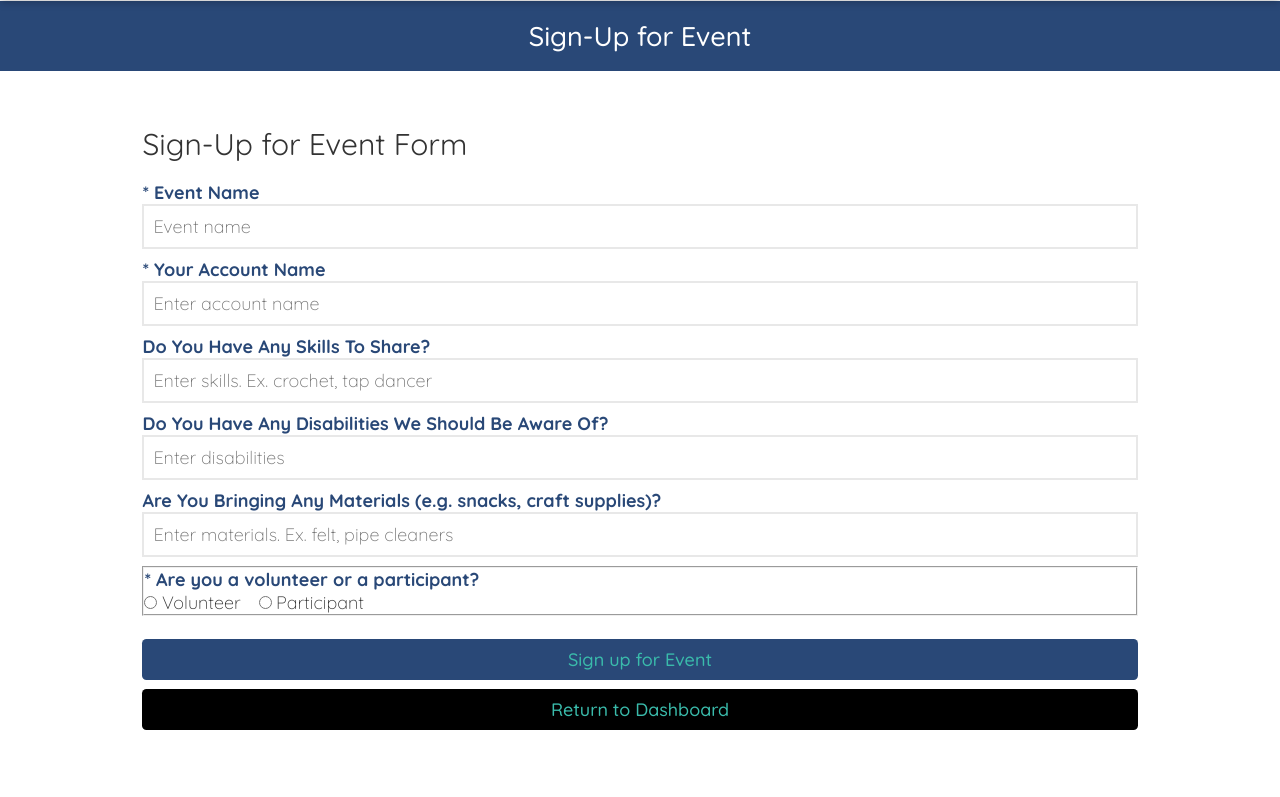
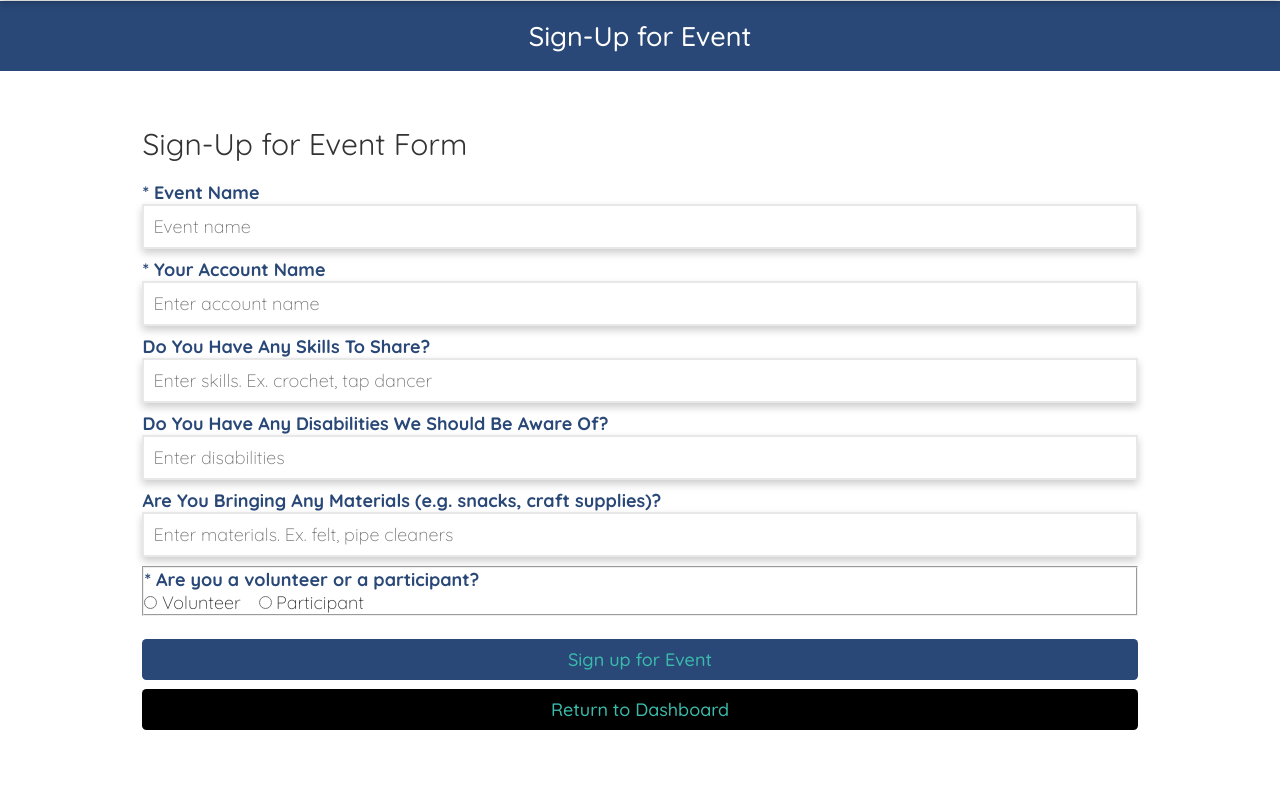
Before and after one commit to ivy864/micah-ministries, a PHP site: page /stepvarepo/eventSignUp.php in a window 1280 px wide. Shown: the part 95-892 px from the top of the page. Run offline with PHP 8.4, Linux system fonts and the light colour scheme; data that the repository does not hold is empty.

Commit message:
add: box shadow, update: background color

```diff
--- a/css/base.css
+++ b/css/base.css
@@ -241,6 +241,10 @@ input[type=tel], select, textarea, .pseudo-input, .pseudo-input-disabled {
     scroll-margin: 7.5rem;
 }
 
+input[type=text] {
+    box-shadow: 0px 4px 8px rgba(0,0,0,0.2);
+}
+
 input[type=text]:disabled, input[type=password]:disabled, input[type=date]:disabled, input[type=number]:disabled,
 input[type=email]:disabled, input[type=tel]:disabled, select:disabled, textarea:disabled,
 .pseudo-input-disabled {
@@ -384,7 +388,7 @@ h3:not(:first-of-type) {
 }
 
 .error-toast {
-    background-color: var(--error-toast-background-color);
+    background-color: #f8d7da;
     color: var(--error-toast-font-color);
     padding: 1rem;
     border-radius: 0.5rem;
```
